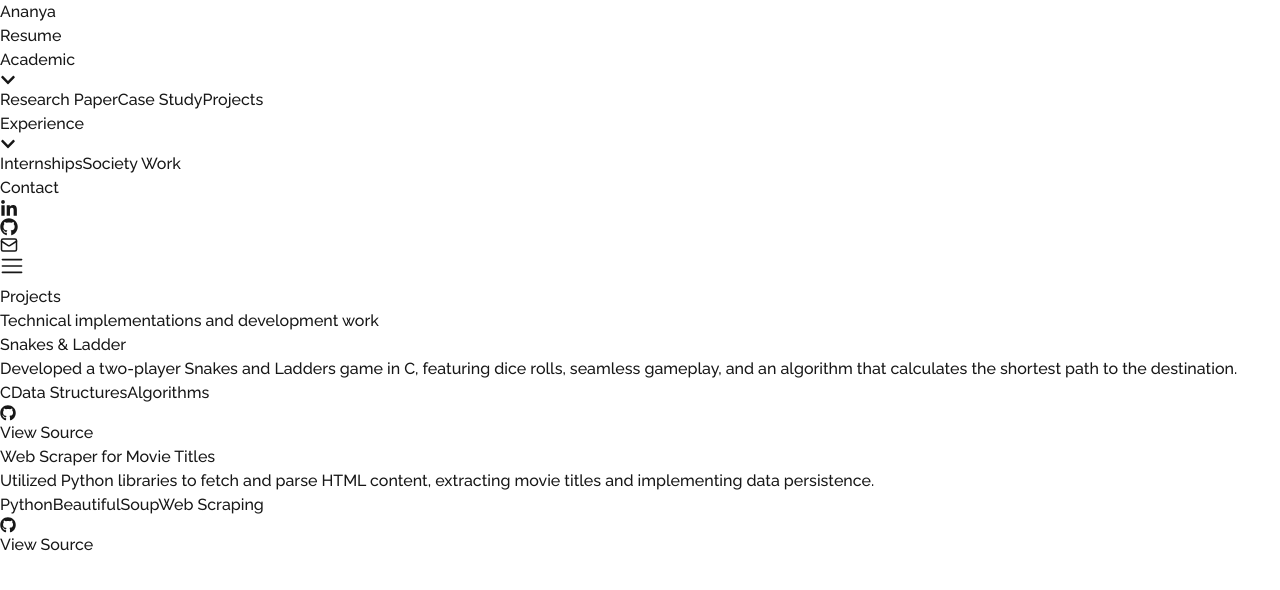
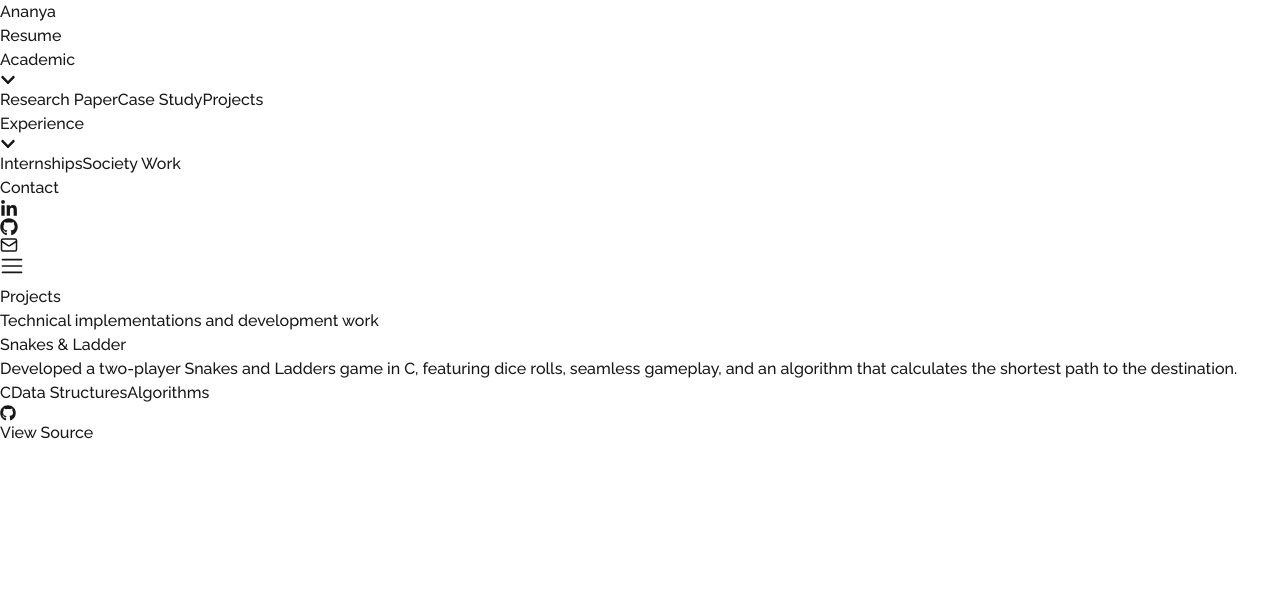
Before and after one commit to DesireDivTeam/Ananyaresume, a Next.js app: page /projects in a window 1280 px wide. Shown: the top 590 px of the page. Built offline with nearby package versions, Linux system fonts and the light colour scheme.

Commit message:
feat: remove Web Scraper project entry from projects page

```diff
--- a/src/app/(pages)/projects/page.js
+++ b/src/app/(pages)/projects/page.js
@@ -9,12 +9,6 @@ const projects = [
     description: "Developed a two-player Snakes and Ladders game in C, featuring dice rolls, seamless gameplay, and an algorithm that calculates the shortest path to the destination.",
     tech: ["C", "Data Structures", "Algorithms"],
     github: "https://github.com/AnanyaBhatnagar09/Snakes-and-Ladder.git",
-  },
-  {
-    title: "Web Scraper for Movie Titles",
-    description: "Utilized Python libraries to fetch and parse HTML content, extracting movie titles and implementing data persistence.",
-    tech: ["Python", "BeautifulSoup", "Web Scraping"],
-    github: "https://github.com/AnanyaBhatnagar09/Top-100-movies-towatch.git",
   }
 ];
 
```
